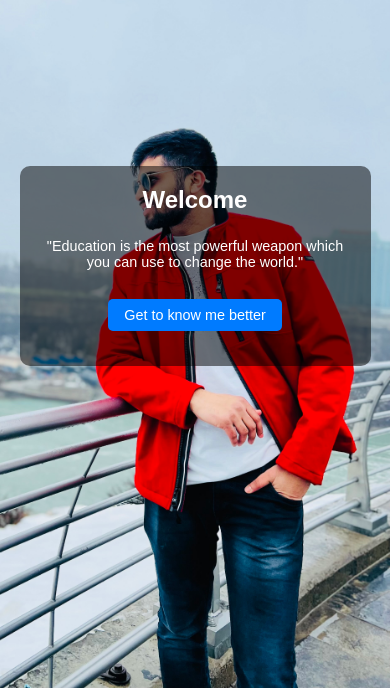
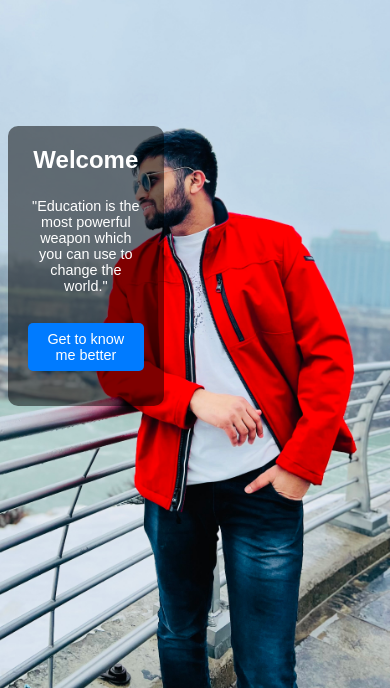
Before and after one commit to sdach13-cmd/Myportfoliowebsite, a plain HTML site: page index.html in a window 390 px wide. Shown: the part 156-844 px from the top of the page. Drawn offline with Linux system fonts and the light colour scheme.

Commit message:
Update index.css

```diff
--- a/index.css
+++ b/index.css
@@ -69,8 +69,8 @@ button:hover {
   }
 
   .content {
-    margin-left: 5%; /* Reduce margin for smaller screens */
-    width: 90%; /* Make content width larger on smaller screens */
+    margin-left: 2%; /* Reduce margin for smaller screens */
+    width: 40%; /* Make content width larger on smaller screens */
   }
 
   h1 {
@@ -84,8 +84,8 @@ button:hover {
 
 @media only screen and (max-width: 768px) {
   .content {
-    width: 90%;
-    margin: 0 auto; /* Center the content */
+    width: 40%;
+    /* margin: 0 auto; Center the content */
   }
 
   h1 {
```
